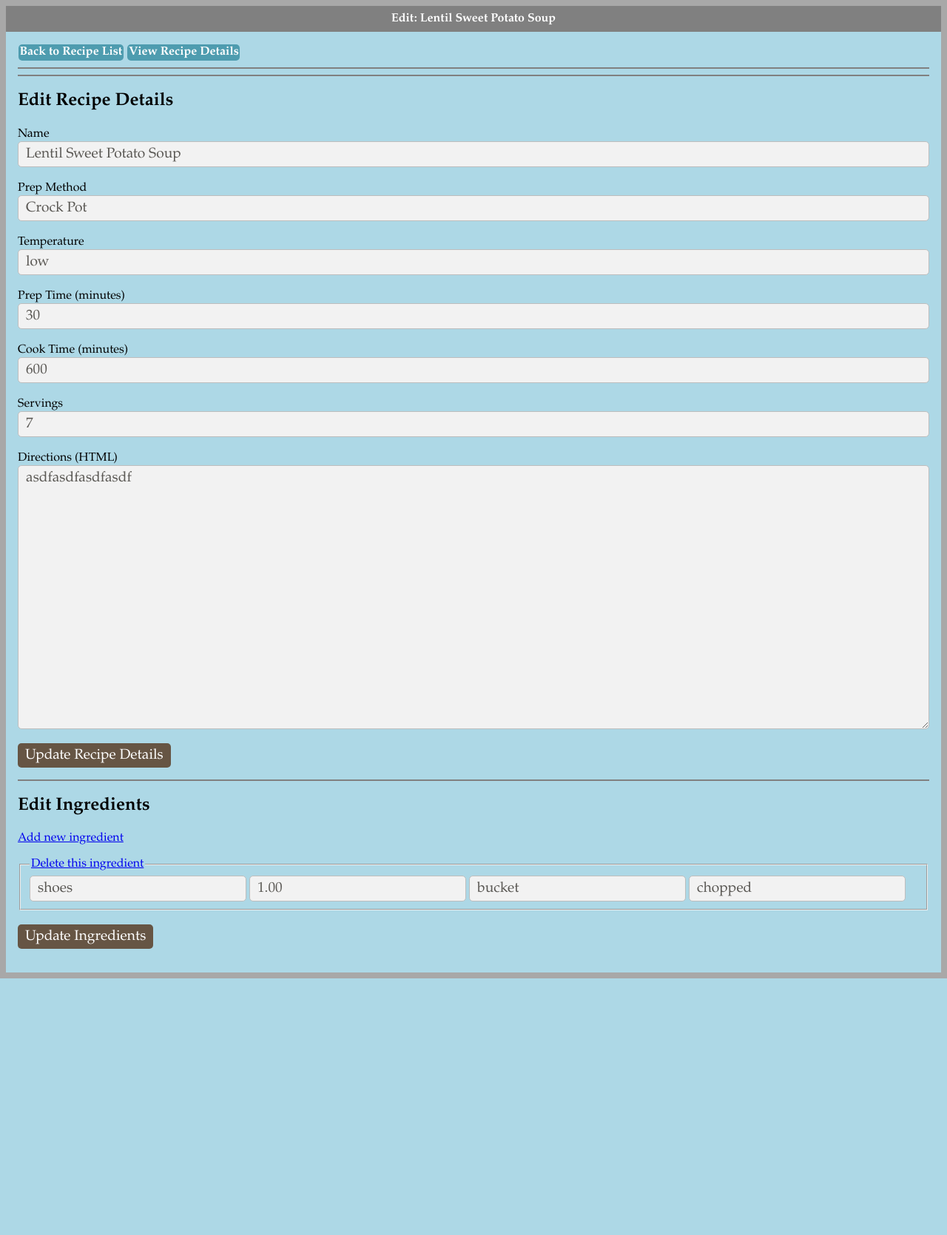
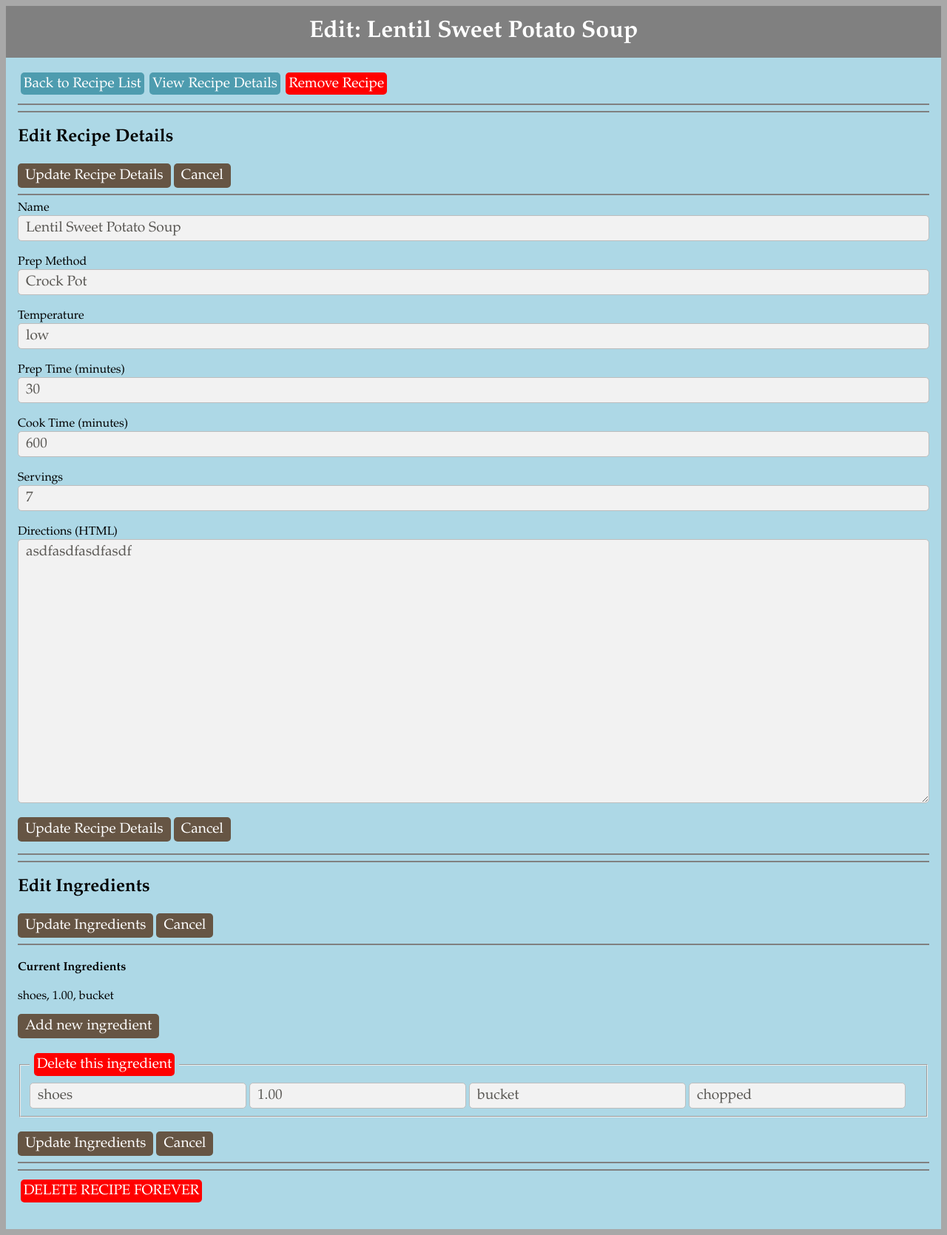
Before and after one commit to modle/eatables-old, a Django app: page /menu/4/editrecipe in a window 1280 px wide. Shown: the whole page at 74% size. Before the commit the page ends 1323 px from the top, so only its background shows below. Run offline with Django 3.2, Linux system fonts and the light colour scheme; data comes from the database, SQL or seed files in the repository; both versions use the stored data as it was after the commit.

Commit message:
Style AND Function...updates
Style updates: button and link hover colors, other cleanup

Added remove recipe option on the edit recipe page
this flags a recipe as hidden, but doesn't delete it

Added a DELETE RECIPE FOREVER option on edit recipe page
 removes all ingredients and shopping list entries tied to this recipe

Added anchor to ingredients section of edit page for redirects on submit

Added "On Shopping List" flag for recipes that exist in the ShoppingList table

```diff
--- a/menu/admin.py
+++ b/menu/admin.py
@@ -1,9 +1,10 @@
 from django.contrib import admin
 
 # Register your models here.
-from .models import Recipe, Ingredient, ShoppingList
+from .models import Recipe, Ingredient, ShoppingList, IngredientMaster
 
 
 admin.site.register(Recipe)
 admin.site.register(Ingredient)
 admin.site.register(ShoppingList)
+admin.site.register(IngredientMaster)
--- a/menu/static/menu/style.css
+++ b/menu/static/menu/style.css
@@ -74,32 +73,75 @@ ul {
 }
 
 li {
-    line-height: 3em;
+    line-height: 2em;
+}
+
+li#nospace {
+    line-height: 1em;
 }
 
 .button {
     display: inline-block;
-    background: #4E9CAF;
-    padding: 1em;
-    text-align: center;
+    background-color: #665544;
     border-radius: 5px;
     color: white;
-    font-weight: bold;
-    margin: .05em;
     text-decoration: none;
+    font-size: 1.2em;
+    padding: 5px 10px 5px 10px;
 }
 
-.buttonnav{
-    display: inline-block;
-    background: #4E9CAF;
-    padding: .1em;
+.button#recipe {
+    padding: .5em;
+}
+
+.button#recipe:hover {
+    color: #665544;
+    background-color: #efefef;
+}
+
+.button#nav {
+    background-color: #4E9CAF;
+    padding: .2em;
     text-align: center;
+    margin: .2em;
+    float: left;
+    display: inline block;
+    text-size: 1em;
+}
+
+.button:hover {
+    color: #665544;
+    background-color: #efefef;
+}
+
+.button#nav:hover {
+    color: #665544;
+    background-color: #efefef;
+}
+
+.button#delete {
+    background-color: red;
+    padding: .2em;
+    text-align: center;
+    margin: .2em;
+    display: inline block;
+    text-size: 1em;
+}
+
+.button#delete:hover {
+    color: #665544;
+    background-color: #efefef;
+}
+
+.onlist {
+    background-color: green;
+    padding: .5em;
+    font-size: .8em;
     border-radius: 5px;
     color: white;
-    font-weight: bold;
-    margin: .05em;
-    text-decoration: none;
+    margin: 0 3em;
 }
+
 
 #title {
     background:grey;
@@ -107,6 +149,7 @@ li {
     font-weight:bold;
     padding: 0.5em;
     color: white;
+    font-size: 2em;
 }
 
 #aside {
--- a/menu/templates/menu/editrecipe.html
+++ b/menu/templates/menu/editrecipe.html
@@ -8,10 +8,18 @@
     Edit: {{ recipe.name }}
 </div>
 <div id="content">
-    <a class="buttonnav" href="{% url 'menu:index' %}">Back to Recipe List</a>
-    <a class="buttonnav" href="{% url 'menu:recipedetails' recipe.id %}">View Recipe Details</a>
+    <nav>
+        <a class="button" id="nav" href="{% url 'menu:index' %}">Back to Recipe List</a>
+        <a class="button" id="nav" href="{% url 'menu:recipedetails' recipe.id %}">View Recipe Details</a>
+        <a class="button" id="delete" href="{% url 'menu:disablerecipe' recipe.id %}">Remove Recipe</a>
+    </nav><div style="clear:both"></div>
     <hr noshade><hr noshade>
+
     <h2>Edit Recipe Details</h2>
+    <input type=submit value="Update Recipe Details" id="submit"/>
+    <a class="button" href="{% url 'menu:recipedetails' recipe.id %}">Cancel</a>
+    <hr noshade>
+
     <form action="{% url 'menu:updaterecipe' recipe.id %}" method="post">
     {% csrf_token %}
         Name<br><input type=text name="name" value="{{ recipe.name }}" id="text"><br><br>
@@ -22,22 +30,38 @@
         Servings<br><input type=text name="serves" value="{{ recipe.servings }}" id="text"><br><br>
         Directions (HTML)<br><textarea name="directions" ROWS=15 COLS=35>{{ recipe.directions }}</textarea><br><br>
         <input type=submit value="Update Recipe Details" id="submit"/>
+        <a class="button" href="{% url 'menu:recipedetails' recipe.id %}">Cancel</a>
     </form>
+    <hr noshade><hr noshade>
+
+    <h2>Edit Ingredients</h2>
+    <input type=submit value="Update Ingredients" id="submit">
+    <a class="button" href="{% url 'menu:recipedetails' recipe.id %}">Cancel</a>
     <hr noshade>
-    <h2>Edit Ingredients</h2>
+
     <form action="{% url 'menu:updateingredient' recipe.id %}" method="post">
     {% csrf_token %}
-        <p><a href = "{% url 'menu:addingredient' recipe.id %}" method="post">Add new ingredient</a></p>
+        <h4>Current Ingredients</h4>
+            {% for i in recipe.ingredient_set.all %}
+                <ul>
+                    <li id="nospace">{{ i.name }}, {{ i.amount }}, {{ i.unit }}</li>
+                </ul>
+            {% endfor %}
+        <p><a class="button" href="{% url 'menu:addingredient' recipe.id %}" method="post">Add new ingredient</a></p>
+        <div id="ingredients"></div>
         {% for i in recipe.ingredient_set.all %}
             <fieldset name = "{{i.id}},ingredients">
-                <legend><a href = "{% url 'menu:deleteingredient' i.id %}" method="post">Delete this ingredient</a></legend>
-                <input type=text name="{{i.id}},name" value="{{ i.name }}">
-                <input type=text name="{{i.id}},amount" value="{{ i.amount }}">
-                <input type=text name="{{i.id}},unit" value="{{ i.unit }}">
-                <input type=text name="{{i.id}},comment" value="{{ i.comment }}">
+                <legend><a class="button" id="delete" href="{% url 'menu:deleteingredient' i.id %}" method="post">Delete this ingredient</a></legend>
+                <input type=text placeholder="name" name="{{i.id}},name" value="{{ i.name }}">
+                <input type=text placeholder="amount" name="{{i.id}},amount" value="{{ i.amount }}">
+                <input type=text placeholder="units" name="{{i.id}},unit" value="{{ i.unit }}">
+                <input type=text placeholder="comment" name="{{i.id}},comment" value="{{ i.comment }}">
             </fieldset>
         {% endfor %}
         <br>
         <input type=submit value="Update Ingredients" id="submit">
+        <a class="button" href="{% url 'menu:recipedetails' recipe.id %}">Cancel</a>
+        <hr noshade><hr noshade>
+        <a class="button" id="delete" href="{% url 'menu:deleterecipeforever' recipe.id %}">DELETE RECIPE FOREVER</a>
     </form>
 </div>
--- a/menu/templates/menu/shoppinglist.html
+++ b/menu/templates/menu/shoppinglist.html
@@ -7,7 +7,9 @@
     Shopping List
 </div>
 <div id="content">
-    <a class="buttonnav" href="{% url 'menu:index' %}">Back to Recipe List</a>
+    <div>
+        <a class="button" id="nav" href="{% url 'menu:index' %}">Back to Recipe List</a>
+    </div><div style="clear:both"></div>
     <hr noshade><hr noshade>
     <ul>
     {% for sl in shoppinglist_list %}
--- a/menu/urls.py
+++ b/menu/urls.py
@@ -8,12 +8,12 @@ urlpatterns = [
     url(r'^$', views.Index.as_view(), name='index'),
     url(r'^(?P<pk>[0-9]+)/editrecipe$', views.EditRecipe.as_view(), name='editrecipe'),
     url(r'^addrecipe/$', views.addrecipe, name='addrecipe'),
-    url(r'^deleterecipe/$', views.deleterecipe, name='deleterecipe'),
+    url(r'^(?P<recipeId>[0-9]+)/disablerecipe/$', views.disablerecipe, name='disablerecipe'),
+    url(r'^(?P<recipeId>[0-9]+)/deleterecipeforever/$', views.deleterecipeforever, name='deleterecipeforever'),
     url(r'^(?P<recipeId>[0-9]+)/updaterecipe/$', views.updaterecipe, name='updaterecipe'),
     url(r'^(?P<recipeId>[0-9]+)/updateingredient/$', views.updateingredient, name='updateingredient'),
     url(r'^(?P<recipeId>[0-9]+)/addingredient/$', views.addingredient, name='addingredient'),
     url(r'^(?P<ingredientId>[0-9]+)/deleteingredient/$', views.deleteingredient, name='deleteingredient'),
     url(r'^(?P<recipeId>[0-9]+)/addtoshoppinglist/$', views.addtoshoppinglist, name='addtoshoppinglist'),
     url(r'^shoppinglist/(?P<pk>[0-9]+)$', views.ShoppingListView.as_view(), name='shoppinglist'),
-
 ]
--- a/menu/views.py
+++ b/menu/views.py
@@ -16,7 +16,7 @@ class Index(generic.ListView):
     template_name = 'menu/index.html'
 
     def get_queryset(self):
-        return Recipe.objects.all()
+        return Recipe.objects.filter(enabled=1)
 
 def addtoshoppinglist(request, recipeId):
     for key in request.POST:
@@ -44,7 +44,14 @@ def addrecipe(request):
     r.save()
     return HttpResponseRedirect(reverse('menu:index'))
 
-def deleterecipe(request):
+def disablerecipe(request, recipeId):
+    r = get_object_or_404(Recipe, pk=recipeId)
+    r.enabled = 0
+    r.save()
+    return HttpResponseRedirect(reverse('menu:index'))
+
+def deleterecipeforever(request, recipeId):
+    Recipe.objects.filter(pk=recipeId).delete()
     return HttpResponseRedirect(reverse('menu:index'))
 
 class EditRecipe(generic.DetailView):
@@ -56,28 +63,15 @@ class EditRecipe(generic.DetailView):
 
 def updaterecipe(request, recipeId):
     r = get_object_or_404(Recipe, pk=recipeId)
-    try:
-        prep_method = request.POST['method']
-        temperature = request.POST['temp']
-        prep_time = request.POST['prep']
-        cook_time = request.POST['cook']
-        servings = request.POST['serves']
-        directions = request.POST['directions']
-    except (KeyError, Recipe.DoesNotExist):
-        return render(request, 'menu/editrecipe.html', {
-            'recipeId': r.id,
-            'error_message': "lolError",
-        })
-    else:
-        r.prepMethod = prep_method
-        r.temperature = temperature
-        r.prepTime = prep_time
-        r.cookTime = cook_time
-        r.servings = servings
-        r.directions = directions
-
-        r.save()
-        return HttpResponseRedirect(reverse('menu:recipedetails', args=(r.id,)))
+    r.name = request.POST['name']
+    r.prepMethod = request.POST['method']
+    r.temperature = request.POST['temp']
+    r.prepTime = request.POST['prep']
+    r.cookTime = request.POST['cook']
+    r.servings = request.POST['serves']
+    r.directions = request.POST['directions']
+    r.save()
+    return HttpResponseRedirect(reverse('menu:recipedetails', args=(r.id,)))
 
 def updateingredient(request, recipeId):
     # loop through post form
@@ -92,22 +86,24 @@ def updateingredient(request, recipeId):
             value = (request.POST[key])
 
             # If the user entered a fraction, convert it to a float!
-            if ingredient_field == 'amount' and '/' in value:
-                value = float(Fraction(value))
+            if ingredient_field == 'amount':
+                if '/' in value:
+                    value = float(Fraction(value))
+                elif value == "":
+                    value = 0.0
 
             # Update the field on the ingredient from this line
             setattr(ingredient, ingredient_field, value)
             ingredient.save()
 
     return HttpResponseRedirect(reverse('menu:recipedetails', args=(recipeId,)))
-    # return HttpResponseRedirect(reverse('menu:recipedetails', args=(recipeId,)))
 
 def deleteingredient(request, ingredientId):
     i = Ingredient.objects.get(pk=ingredientId)
     Ingredient.objects.filter(pk=ingredientId).delete()
-    return HttpResponseRedirect(reverse('menu:editrecipe', args=(i.recipe_id,)))
+    return HttpResponseRedirect(reverse('menu:editrecipe', args=(i.recipe_id,))+'#ingredients')
 
 def addingredient(request, recipeId):
     r = Recipe.objects.get(pk=recipeId)
     r.ingredient_set.create(name="update me", amount="0.0", unit="")
-    return HttpResponseRedirect(reverse('menu:editrecipe', args=(recipeId,)))
+    return HttpResponseRedirect(reverse('menu:editrecipe', args=(recipeId,))+'#ingredients')
```
Also changed, not shown: other parts of menu/static/menu/style.css (+19 -8 lines), menu/models.py (+9 -2 lines), menu/templates/menu/index.html (+5 -3 lines), menu/templates/menu/recipedetails.html (+25 -11 lines), menu/templatetags/menu_extras.py (+5 -3 lines), db.sqlite3.
